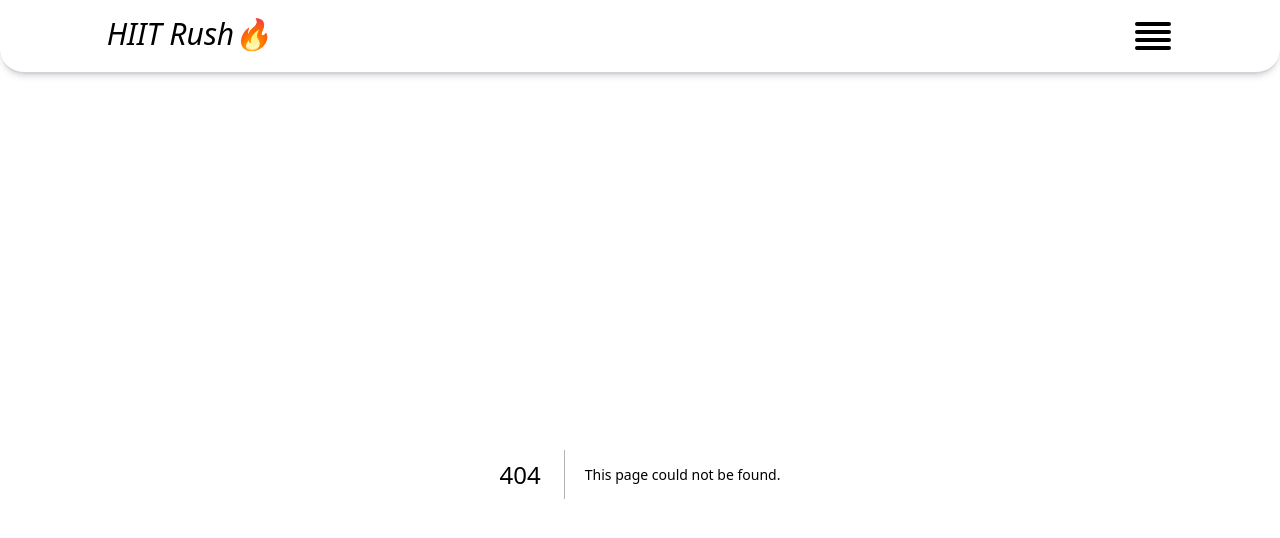
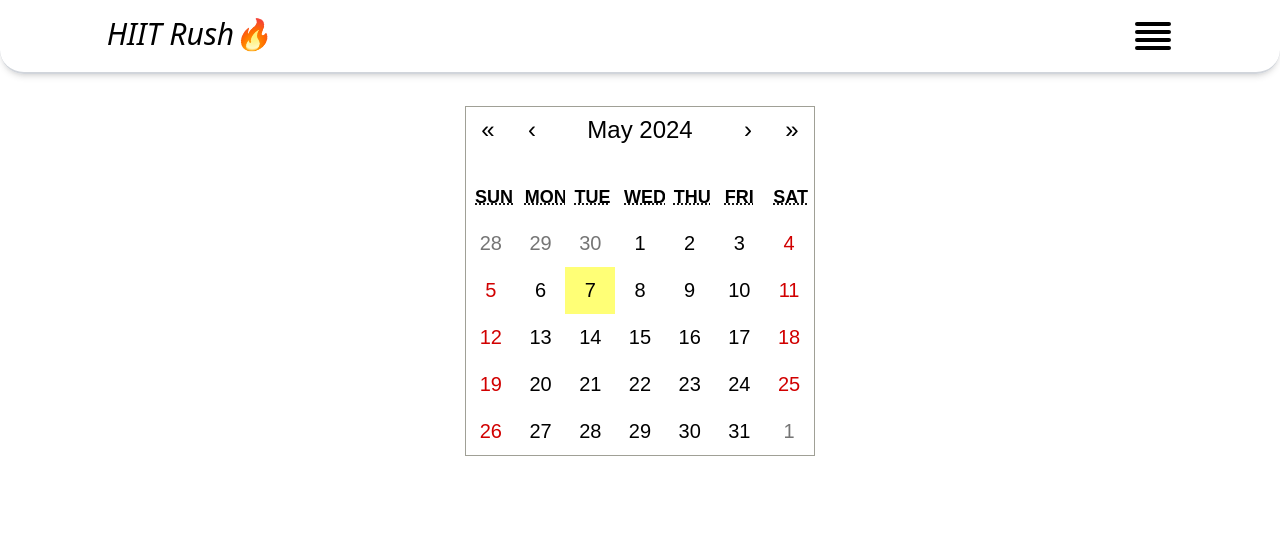
Before and after one commit to eteRnaL198/hiit-rush, a Next.js app: page /calendar in a window 1280 px wide. Before the commit this address had no page. Shown: the top 538 px of the page. Built offline with nearby package versions, Linux system fonts and the light colour scheme.

Commit message:
feat: calendar

```diff
--- a/package.json
+++ b/package.json
@@ -11,6 +11,7 @@
   "dependencies": {
     "next": "14.2.3",
     "react": "^18",
+    "react-calendar": "^5.0.0",
     "react-dom": "^18",
     "use-sound": "^4.0.3"
   },
--- /dev/null
+++ b/src/app/calendar/page.tsx
@@ -0,0 +1,12 @@
+"use client";
+
+import Main from "@/components/main";
+import MyCalendar from "@/features/calendar/components/calendar";
+
+export default function Home() {
+  return (
+    <Main>
+      <MyCalendar />
+    </Main>
+  );
+}
--- a/src/app/layout.tsx
+++ b/src/app/layout.tsx
@@ -9,7 +9,7 @@ export default function RootLayout({
   children: React.ReactNode;
 }>) {
   return (
-    <html lang="ja">
+    <html lang="en">
       <title>HIIT Rush</title>
       <meta
         name="description"
--- a/src/components/navigation.tsx
+++ b/src/components/navigation.tsx
@@ -21,6 +21,14 @@ const Navigation = ({ setIsNavOpen }: Props) => {
           className="border-b-2 border-gray-400 w-5/6 text-center py-2"
           onClick={() => setIsNavOpen(false)}
         >
+          <Link className="font-bold" href="/calendar">
+            Calendar
+          </Link>
+        </button>
+        <button
+          className="border-b-2 border-gray-400 w-5/6 text-center py-2"
+          onClick={() => setIsNavOpen(false)}
+        >
           <Link className="font-bold" href="/settings">
             Settings
           </Link>
--- /dev/null
+++ b/src/features/calendar/components/calendar.tsx
@@ -0,0 +1,29 @@
+import React from "react";
+import Calendar, { TileArgs } from "react-calendar";
+import "react-calendar/dist/Calendar.css";
+import useCalendar from "../helper/useCalendar";
+
+const MyCalendar = () => {
+  const { dates } = useCalendar();
+
+  const tileContent = ({ date, view }: TileArgs) => {
+    if (
+      view === "month" &&
+      dates.some((d) => d.toDateString() === date.toDateString())
+    ) {
+      return <span>✔</span>;
+    }
+  };
+
+  return (
+    <div className="flex justify-center">
+      <Calendar
+        calendarType="gregory"
+        tileContent={tileContent}
+        locale="en-GB"
+      />
+    </div>
+  );
+};
+
+export default MyCalendar;
--- /dev/null
+++ b/src/features/calendar/helper/useCalendar.ts
@@ -0,0 +1,26 @@
+import { getStoredData } from "@/services/localstorage";
+import { useEffect, useState } from "react";
+import { useRouter } from "next/navigation";
+import { CalendarData } from "@/utils/types";
+
+const generateDates = (data: CalendarData): Date[] => {
+  return Object.entries(data).flatMap(([year, months]) =>
+    Object.entries(months).flatMap(([month, days]) =>
+      days.map((day) => new Date(Number(year), Number(month) - 1, day))
+    )
+  );
+};
+
+const useCalendar = () => {
+  const [dates, setDates] = useState<Date[]>([]);
+  const router = useRouter();
+  useEffect(() => {
+    const storedData = getStoredData<CalendarData>("calendar");
+    if (!storedData) return;
+    setDates(generateDates(storedData));
+  }, [router]);
+
+  return { dates, setDates };
+};
+
+export default useCalendar;
--- a/src/utils/types/index.ts
+++ b/src/utils/types/index.ts
@@ -10,3 +10,9 @@ export type TimerData = {
 export type MusicData = {
   id: string;
 };
+
+export type CalendarData = {
+  [year: number]: {
+    [month: number]: number[];
+  };
+};
```
Also changed, not shown: 1 other file (tests, documents, lock files or other folders).
